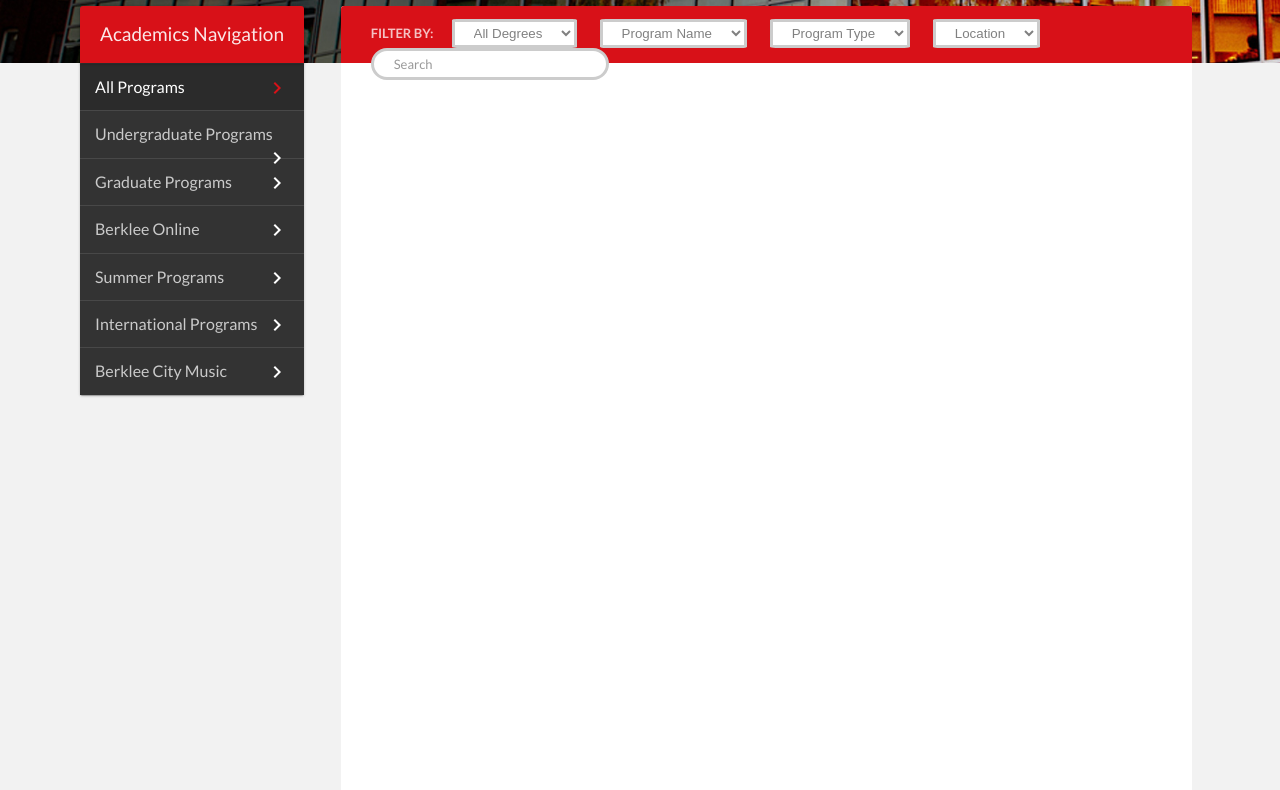
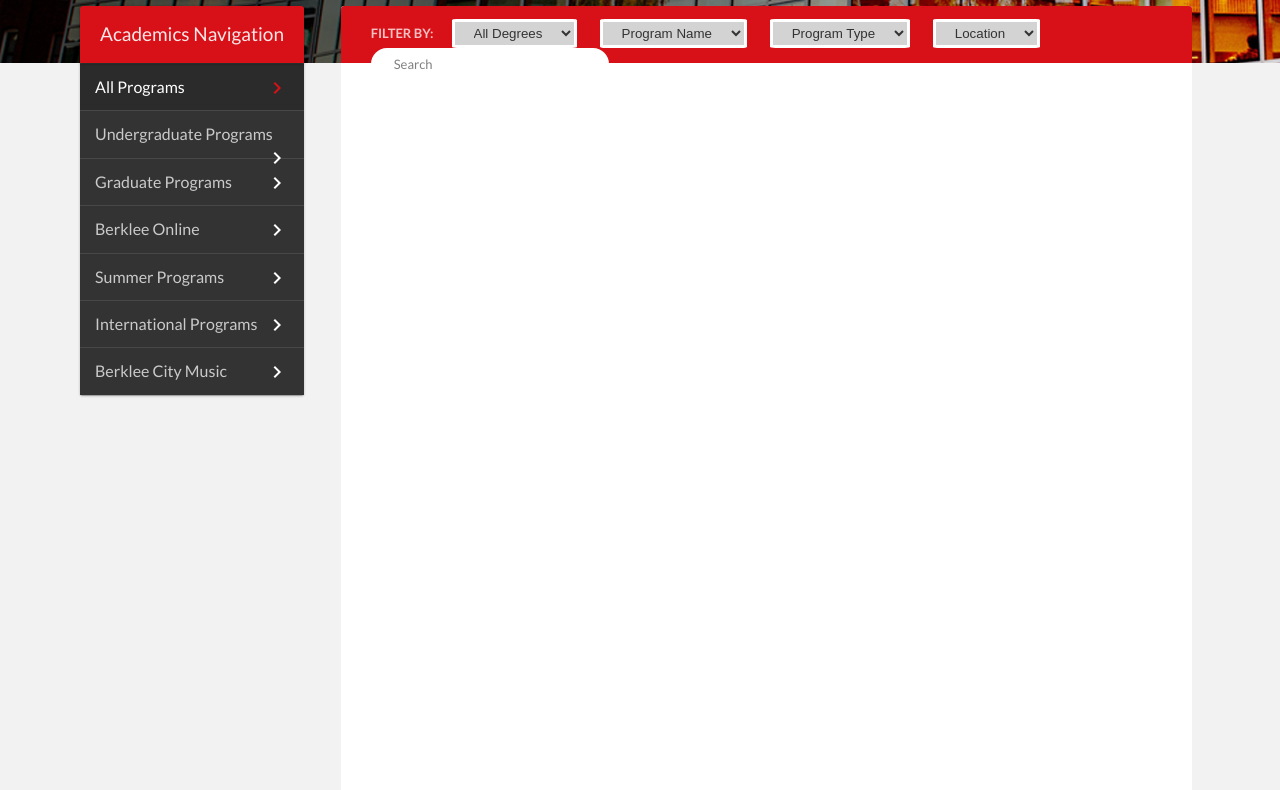
Before and after one commit to suryakiranjuthuka/Berklee, a plain HTML site: page index.html in a window 1280 px wide. Shown: the part 162-952 px from the top of the page. Drawn offline with Linux system fonts and the light colour scheme.

Commit message:
Filter Controls Styles Changes

```diff
--- a/styles/main.css
+++ b/styles/main.css
@@ -274,17 +274,18 @@ nav div:nth-child(2){
 .academicsControls select{
 	display: inline-block;
   padding: 3px 15px;
-  border: solid 3px #ccc;
+  border: solid 3px white;
   /*box-shadow: inset 0px 1px 4px rgba(0, 0, 0, 1);*/
   border-radius: 4%;
   /*height: 32px;*/
   /*-webkit-appearance:none;*/
   /*width: 213px;*/
-  color: grey;
+  color: #333;
+	font-weight: 400;
   -webkit-transition: .2s;
   transition: .2s;
   /*-webkit-appearance:none;*/
-  background-color: white;
+  background-color: lightgrey;
 	outline: none;
 	margin-right: 20px;
 }
@@ -307,7 +308,7 @@ input::-webkit-search-cancel-button {
 }
 
 input[type=search] {
-  border: solid 3px #ccc;
+  border: solid 3px white;
   padding: 5px 12px 5px 20px;
   width: 200px;
   border-radius: 10em;
@@ -335,11 +336,11 @@ select:hover {
 }
 
 input:-moz-placeholder {
-  color: #999;
+  color: grey;
 }
 
 input::-webkit-input-placeholder {
-  color: #999;
+  color: grey;
 }
 
 /*.academicsControls select option{
```
